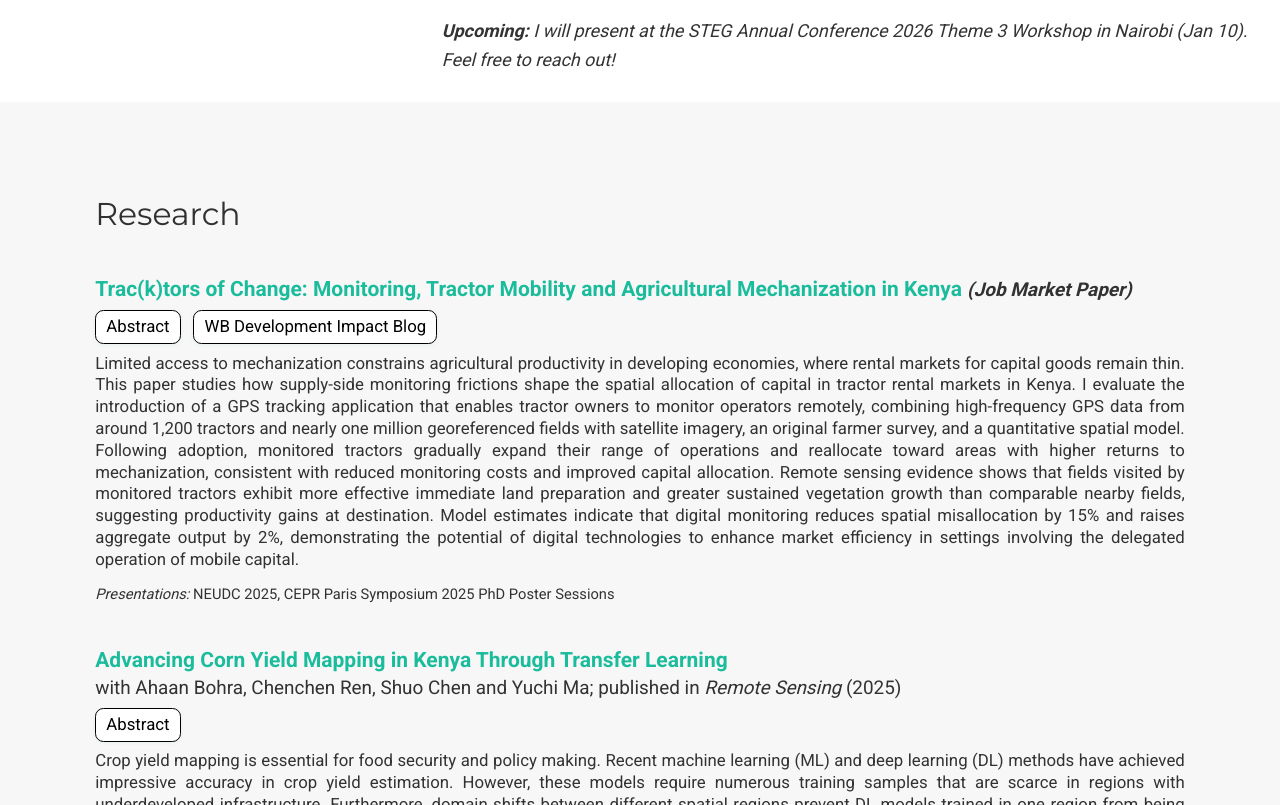
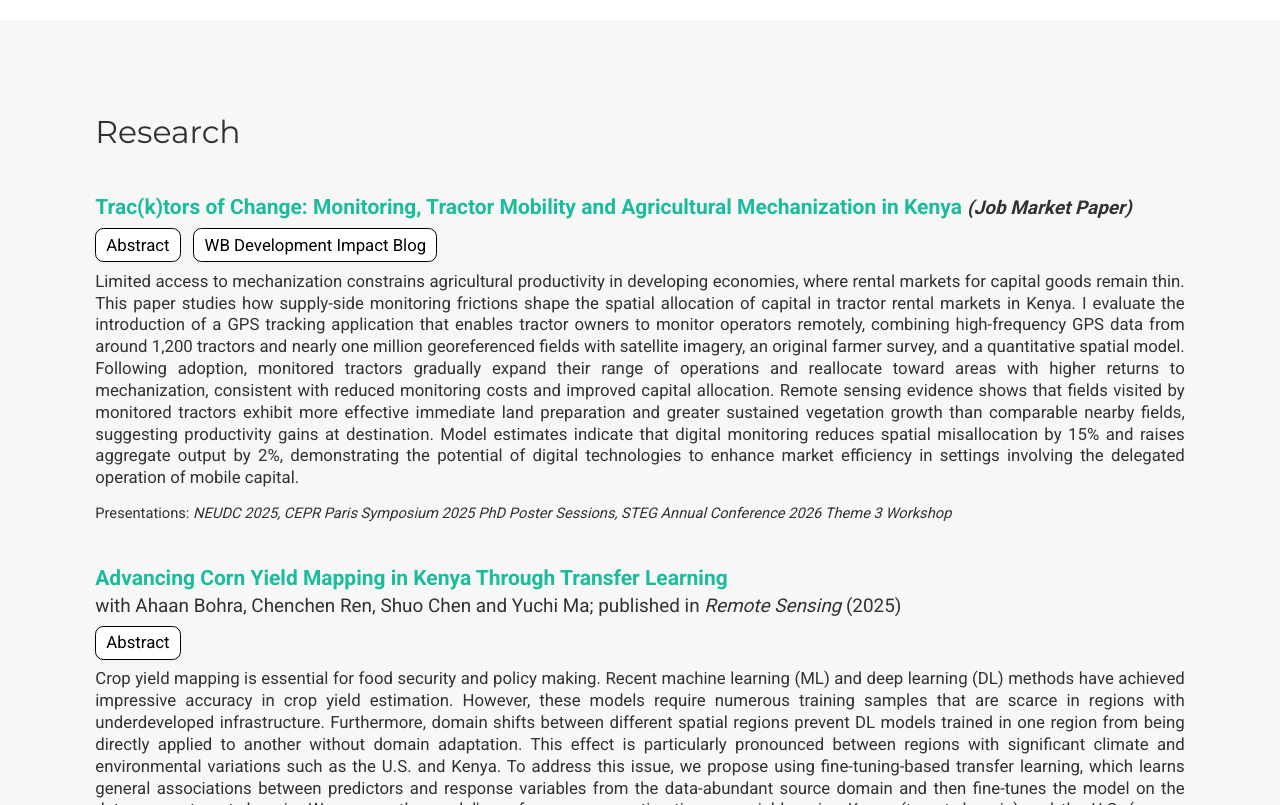
Before and after one commit to sophienottmeyer/sophienottmeyer.github.io, a plain HTML site: page index.html in a window 1280 px wide. Shown: the part 656-1461 px from the top of the page. Drawn offline with Linux system fonts and the light colour scheme.

Commit message:
deploy: sophienottmeyer/website@ff4b9c17111df4756eae53ce06f0cb83408356c8

```diff
--- a/index.html
+++ b/index.html
@@ -183,10 +183,11 @@
                                         <i class="fab fa-x-twitter big-icon"></i>
                                     </a>
                                 </li>
-                                <!--
+
                                 <li><a href="https://scholar.google.com/citations?user=8qQXMloAAAAJ&hl=en"
                                        target="_blank" rel="noopener" aria-label="graduation-cap">
                                     <i class="fas fa-graduation-cap big-icon"></i></a></li>
+                                <!--
                                 <li><a href="https://github.com/sophistecon" target="_blank" rel="noopener"
                                        aria-label="github"><i class="fab fa-github big-icon"></i></a></li>
                                 -->
@@ -205,9 +206,6 @@
                             <p>
                                 <i class="fas fa-download pr-1 fa-fw"></i>
                                 My CV is available <a href="/files/nottmeyer_CV.pdf" target="_blank">here</a>.
-                            </p>
-                            <p style="font-size: 0.9em; margin-top: 1.5em; margin-bottom: 1.5em;">
-                                <i><b> Upcoming: </b> I will present at the STEG Annual Conference 2026 Theme 3 Workshop in Nairobi (Jan 10). Feel free to reach out!</i>
                             </p>
                         </div>
                         <div class="row"></div>
@@ -235,7 +233,7 @@
                             Limited access to mechanization constrains agricultural productivity in developing economies, where rental markets for capital goods remain thin. This paper studies how supply-side monitoring frictions shape the spatial allocation of capital in tractor rental markets in Kenya. I evaluate the introduction of a GPS tracking application that enables tractor owners to monitor operators remotely, combining high-frequency GPS data from around 1,200 tractors and nearly one million georeferenced fields with satellite imagery, an original farmer survey, and a quantitative spatial model. Following adoption, monitored tractors gradually expand their range of operations and reallocate toward areas with higher returns to mechanization, consistent with reduced monitoring costs and improved capital allocation. Remote sensing evidence shows that fields visited by monitored tractors exhibit more effective immediate land preparation and greater sustained vegetation growth than comparable nearby fields, suggesting productivity gains at destination. Model estimates indicate that digital monitoring reduces spatial misallocation by 15% and raises aggregate output by 2%, demonstrating the potential of digital technologies to enhance market efficiency in settings involving the delegated operation of mobile capital.
                         </div>
                         <p style="font-size: 0.7em; margin-top: 1em; margin-bottom: 1em;">
-                                <i>Presentations:</i> NEUDC 2025, CEPR Paris Symposium 2025 PhD Poster Sessions
+                                Presentations:<i> NEUDC 2025, CEPR Paris Symposium 2025 PhD Poster Sessions, STEG Annual Conference 2026 Theme 3 Workshop</i>
                         </p>
                     </div>
                     <div class="paper-entry">
```
